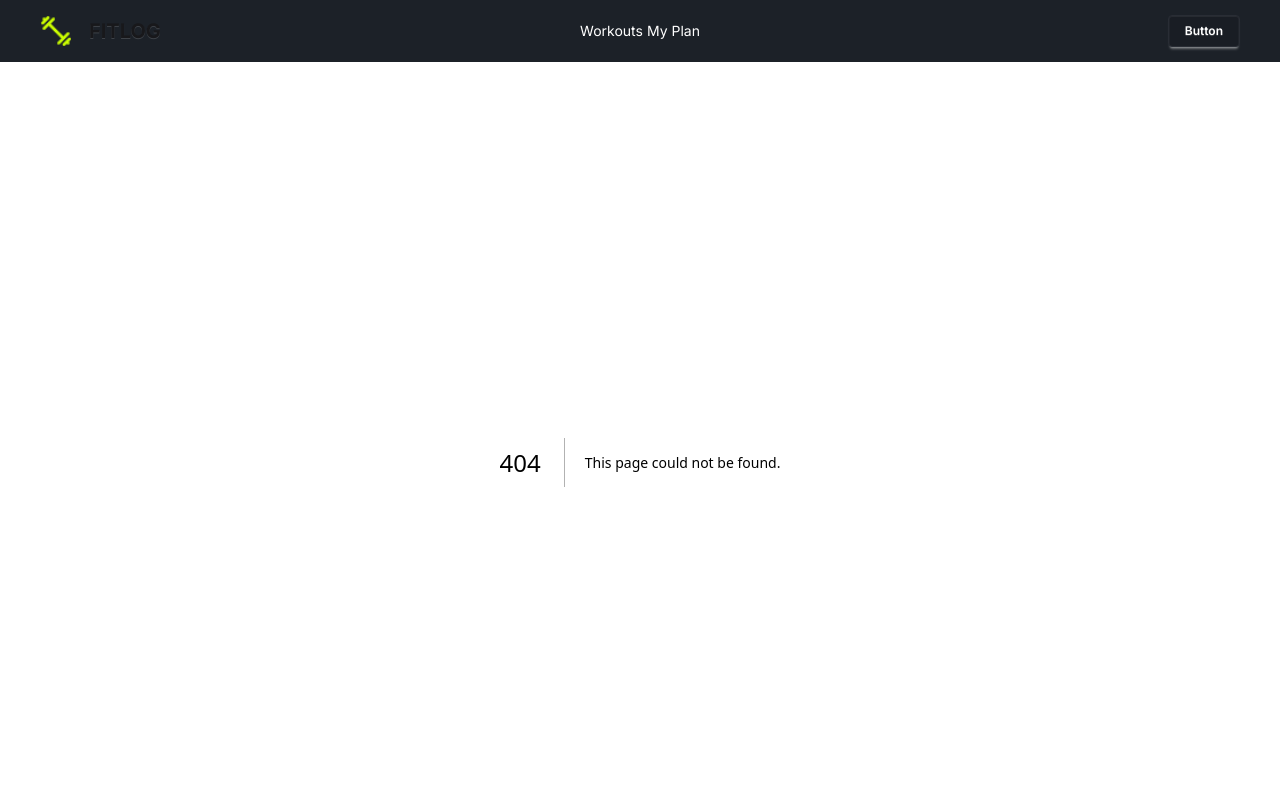
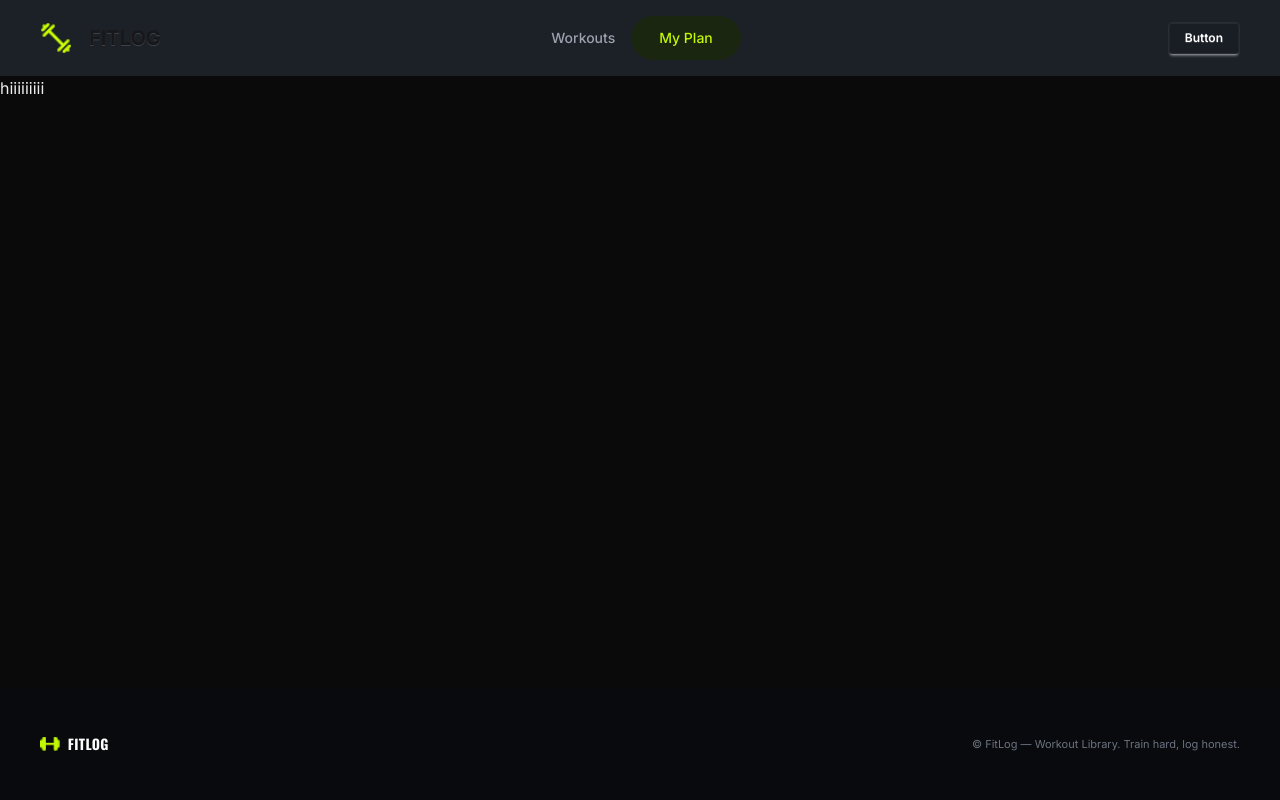
Before and after one commit to kmnayeem/Fit-Log-PH-B14-A6, a Next.js app: page /myplan in a window 1280 px wide. Before the commit this address had no page. Shown: the top 800 px of the page. Built offline with nearby package versions, Linux system fonts and the light colour scheme.

Commit message:
create navbar link

```diff
--- /dev/null
+++ b/src/app/myplan/page.tsx
@@ -0,0 +1,11 @@
+import React from 'react';
+
+const MyPlan = () => {
+    return (
+        <div>
+            <h2>hiiiiiiiii</h2>
+        </div>
+    );
+};
+
+export default MyPlan;
--- a/src/components/AllWorks.tsx
+++ b/src/components/AllWorks.tsx
@@ -15,7 +15,12 @@ const AllWorks = ({ works }: { works: IWorkout[] }) => {
 
             <div className="mt-5 grid grid-cols-1 gap-4 sm:grid-cols-2 lg:grid-cols-3 2xl:grid-cols-4">
                 {works.map((work) => (
-                    <WorkOutCard key={work.id} works={work} />
+                    <div
+                        key={work.id}
+                        className="group cursor-pointer rounded-xl transition-all duration-300 ease-out hover:-translate-y-1 hover:shadow-xl"
+                    >
+                        <WorkOutCard works={work} />
+                    </div>
                 ))}
             </div>
         </div>
--- /dev/null
+++ b/src/components/NavLinks.tsx
@@ -0,0 +1,24 @@
+'use client'
+
+import Link from 'next/link';
+import { usePathname } from 'next/navigation';
+import React, { ReactNode, use } from 'react';
+
+const NavLinks = ({ href, children }: { href: string, children: ReactNode }) => {
+    const pathName = usePathname();
+    const isActive = href === '/' ? pathName === '/' : pathName.startsWith(href);
+
+    return (
+        <Link
+            href={href}
+            className={`${isActive
+                    ? "text-[#C2F800] bg-[#1B2610] rounded-full px-7 py-3"
+                    : "text-[#9CA3AF]"
+                } font-medium`}
+        >
+            {children}
+        </Link>
+    );
+};
+
+export default NavLinks;
--- a/src/components/Navbar.tsx
+++ b/src/components/Navbar.tsx
@@ -2,15 +2,16 @@ import React from "react";
 import Image from "next/image";
 import logo from "@/assets/logo.png";
 import Link from "next/link";
+import NavLinks from "./NavLinks";
 
 const Navbar = () => {
   const navLinks = <>
-    <Link href={'/'}>
-      <li>Workouts</li>
-    </Link>
-    <Link href={'/'}>
-      <li>My Plan</li>
-    </Link>
+    <li><NavLinks href={'/'}>
+      Workouts
+    </NavLinks></li>
+    <li><NavLinks href={'/myplan'}>
+      My Plan
+    </NavLinks></li>
   </>
 
   return (
```
